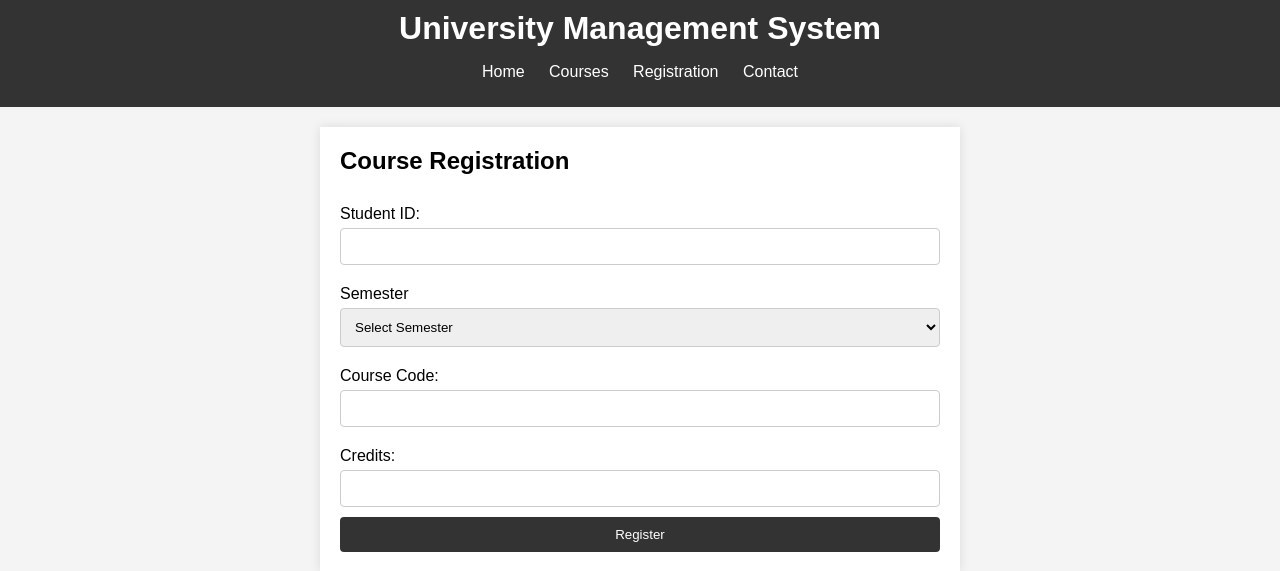
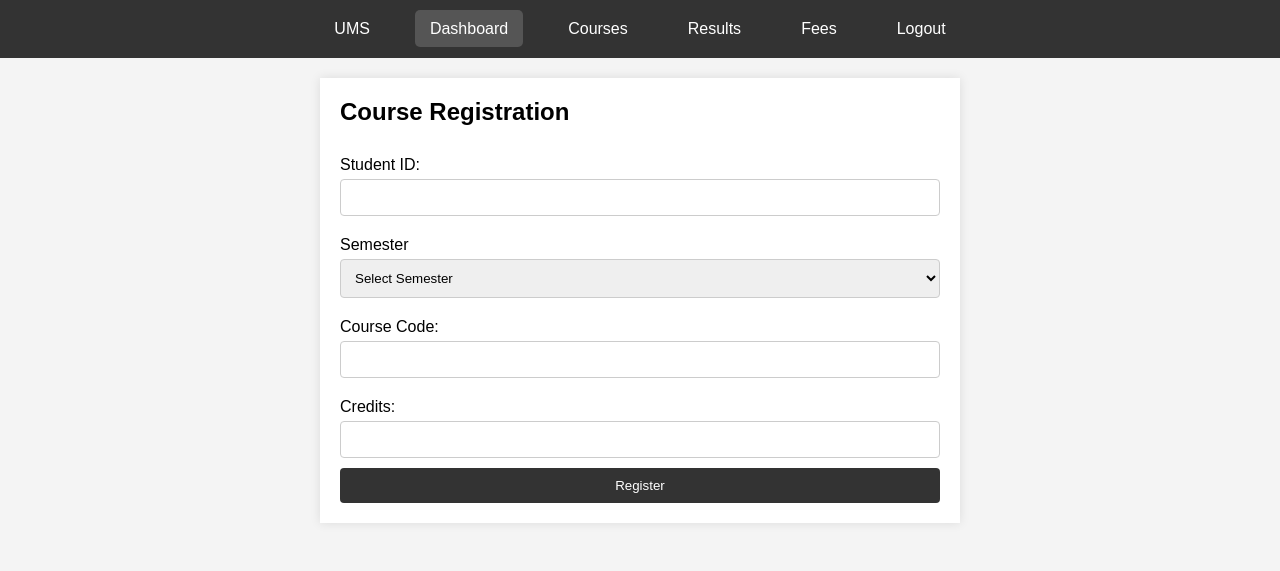
Before and after one commit to miyasajid19/University-Management-System, a Flask app: template templates/coursesRegistration.html in a window 1280 px wide. Shown: the top 571 px of the page. Run offline with Flask 3, Linux system fonts and the light colour scheme; the template is opened without the code that fills it, so the values that code supplies are empty.

Commit message:
course registration page complete

```diff
--- a/templates/coursesRegistration.html
+++ b/templates/coursesRegistration.html
@@ -24,19 +24,36 @@
             margin: 0;
         }
 
+        nav {
+            background-color: #333;
+            color: #fff;
+            padding: 10px 0;
+            text-align: center;
+        }
+
         nav ul {
             list-style: none;
             padding: 0;
+            margin: 0;
+            display: flex;
+            justify-content: center;
         }
 
         nav ul li {
-            display: inline;
-            margin: 0 10px;
+            margin: 0 15px;
         }
 
         nav ul li a {
             color: #fff;
             text-decoration: none;
+            padding: 10px 15px;
+            transition: background-color 0.3s ease;
+        }
+
+        nav ul li a:hover,
+        nav ul li a.active {
+            background-color: #555;
+            border-radius: 5px;
         }
 
         main {
@@ -95,17 +112,19 @@
 
 <body>
     <header>
-        <h1>University Management System</h1>
         <nav>
             <ul>
-                <li><a href="#">Home</a></li>
-                <li><a href="#">Courses</a></li>
-                <li><a href="#">Registration</a></li>
-                <li><a href="#">Contact</a></li>
+                <li><a href="/">UMS</a></li>
+                <li><a href="/student/dashboard" class="active">Dashboard</a></li>
+                <li><a href="/student/courses">Courses</a></li>
+                <li><a href="/student/results">Results</a></li>
+                <li><a href="/student/fees">Fees</a></li>
+                <li><a href="/logout">Logout</a></li>
             </ul>
         </nav>
     </header>
     <main>
+        {{courses[0]}}
         <h2>Course Registration</h2>
         <form action="/submit_registration" method="post">
 
@@ -141,70 +160,9 @@
     <footer>
         &copy; 2025 University Management System
     </footer>
-
     <script>
-        const courses = {
-            "1": [
-                { code: "UCB008", name: "APPLIED CHEMISTRY", credits: 4.5 },
-                { code: "UTA003", name: "COMPUTER PROGRAMMING", credits: 4.0 },
-                { code: "UES013", name: "ELECTRICAL & ELECTRONICS ENGINEERING", credits: 4.5 },
-                { code: "UEN002", name: "ENERGY AND ENVIRONMENT", credits: 3.0 },
-                { code: "UMA010", name: "MATHEMATICS – I", credits: 3.5 },
-                { code: "UES009", name: "MECHANICS", credits: 2.5 }
-            ],
-            "2": [
-                { code: "UPH004", name: "APPLIED PHYSICS", credits: 4.5 },
-                { code: "UTA018", name: "OBJECT ORIENTED PROGRAMMING", credits: 4.0 },
-                { code: "UTA026", name: "MANUFACTURING PROCESS", credits: 3.0 },
-                { code: "UTA015", name: "ENGINEERING DRAWING", credits: 4.0 },
-                { code: "UHU003", name: "PROFESSIONAL COMMUNICATION", credits: 3.0 },
-                { code: "UMA004", name: "MATHEMATICS – II", credits: 3.5 }
-            ],
-            "3": [
-                { code: "UCS303", name: "OPERATING SYSTEMS", credits: 4.0 },
-                { code: "UCS405", name: "DISCRETE MATHEMATICAL STRUCTURES", credits: 3.5 },
-                { code: "UCS301", name: "DATA STRUCTURES", credits: 4.0 },
-                { code: "UCS510", name: "COMPUTER ARCHITECTURE AND ORGANIZATION", credits: 3.0 },
-                { code: "UMA011", name: "NUMERICAL ANALYSIS", credits: 4.0 }
-            ],
-            "4": [
-                { code: "UCS411", name: "ARTIFICIAL INTELLIGENCE", credits: 4.0 },
-                { code: "UCS415", name: "DESIGN AND ANALYSIS OF ALGORITHMS", credits: 4.0 },
-                { code: "UCS310", name: "DATABASE MANAGEMENT SYSTEMS", credits: 4.0 },
-                { code: "UCS503", name: "SOFTWARE ENGINEERING", credits: 4.0 },
-                { code: "UCS414", name: "COMPUTER NETWORKS", credits: 3.0 },
-                { code: "UMA035", name: "OPTIMIZATION TECHNIQUES", credits: 4.0 }
-            ],
-            "5": [
-                { code: "UML501", name: "MACHINE LEARNING", credits: 4.0 },
-                { code: "UCS410", name: "PROBABILITY AND STATISTICS", credits: 4.0 },
-                { code: "UCS531", name: "Cloud Computing", credits: 3.0 },
-                { code: "UCS413", name: "NETWORK PROGRAMMING", credits: 3.0 },
-                { code: "ELECTIVE-I", name: "Elective I", credits: 3.0 },
-                { code: "GENERIC ELECTIVE", name: "Generic Elective", credits: 2.0 }
-            ],
-            "6": [
-                { code: "UCS701", name: "THEORY OF COMPUTATION", credits: 3.5 },
-                { code: "UCS505", name: "COMPUTER GRAPHICS", credits: 4.0 },
-                { code: "UCS619", name: "QUANTUM COMPUTING", credits: 4.0 },
-                { code: "ELECTIVE-II", name: "Elective II", credits: 3.0 },
-                { code: "ELECTIVE-III", name: "Elective III", credits: 3.0 },
-                { code: "UCS797", name: "CAPSTONE PROJECT", credits: 0 }
-            ],
-            "7": [
-                { code: "UCS802", name: "COMPILER CONSTRUCTION", credits: 4.0 },
-                { code: "UHU005", name: "HUMANITIES FOR ENGINEERS", credits: 3.0 },
-                { code: "UCS712", name: "COGNITIVE COMPUTING", credits: 2.0 },
-                { code: "ELECTIVE-IV", name: "Elective IV", credits: 3.0 },
-                { code: "UCS797", name: "CAPSTONE PROJECT", credits: 8.0 }
-            ],
-            "8": [
-                { code: "UCS898", name: "PROJECT SEMESTER", credits: 15.0 },
-                { code: "UCS813", name: "SOCIAL NETWORK ANALYSIS", credits: 3.0 },
-                { code: "UCS806", name: "ETHICAL HACKING", credits: 4.0 },
-                { code: "UCS899", name: "PROJECT", credits: 8.0 }
-            ]
-        };
+        const courses = {{courses | tojson}};
+        console.log(courses);
 
         function updateCourses() {
             const semester = document.getElementById('semester').value;
```
